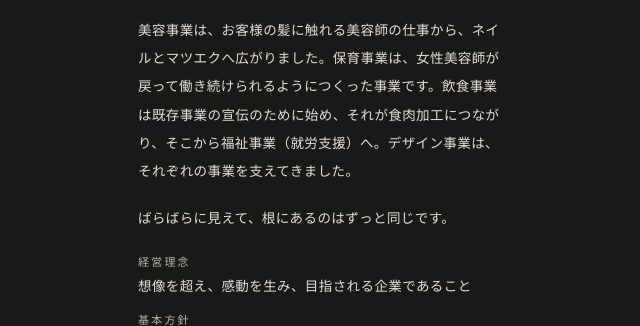
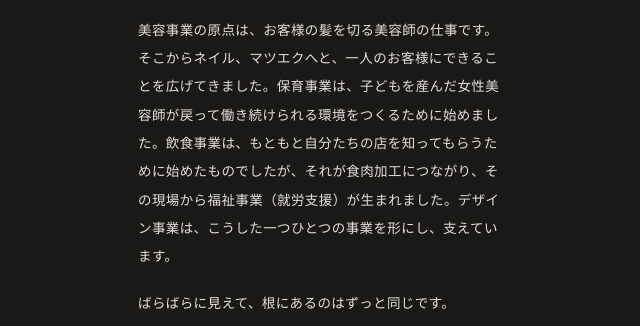
Before and after one commit to meative/number9-20th, a plain HTML site: page staff/index.html in a window 1280 px wide. Shown: the part 779-1105 px from the top of the page, without its empty margins (319-959 px from the left). Drawn offline with nearby package versions, Linux system fonts and the light colour scheme.

Commit message:
Rewrite business-story paragraph
Co-Authored-By: Claude Fable 5.1 <noreply@anthropic.com>
Claude-Session: https://claude.ai/code/session_01NzNQMEo8tMDqitRg1fmcij

```diff
--- a/staff/index.html
+++ b/staff/index.html
@@ -139,7 +139,7 @@
     <div class="inner">
       <h2>皆さんへ</h2>
       <p>2007年2月22日、髙嶋英憲 26歳。中山（現・村山）21歳。もう1人のスタッフと、3人で1軒の美容室「WOODSTOCK」から、Number9Groupは始まりました。</p>
-      <p>美容事業は、お客様の髪に触れる美容師の仕事から、ネイルとマツエクへ広がりました。保育事業は、女性美容師が戻って働き続けられるようにつくった事業です。飲食事業は既存事業の宣伝のために始め、それが食肉加工につながり、そこから福祉事業（就労支援）へ。デザイン事業は、それぞれの事業を支えてきました。</p>
+      <p>美容事業の原点は、お客様の髪を切る美容師の仕事です。そこからネイル、マツエクへと、一人のお客様にできることを広げてきました。保育事業は、子どもを産んだ女性美容師が戻って働き続けられる環境をつくるために始めました。飲食事業は、もともと自分たちの店を知ってもらうために始めたものでしたが、それが食肉加工につながり、その現場から福祉事業（就労支援）が生まれました。デザイン事業は、こうした一つひとつの事業を形にし、支えています。</p>
       <p>ばらばらに見えて、根にあるのはずっと同じです。</p>
       <dl class="creed">
         <div><dt>経営理念</dt><dd>想像を超え、感動を生み、目指される企業であること</dd></div>
```
Also changed, not shown: index.html (+1 -1 lines).
